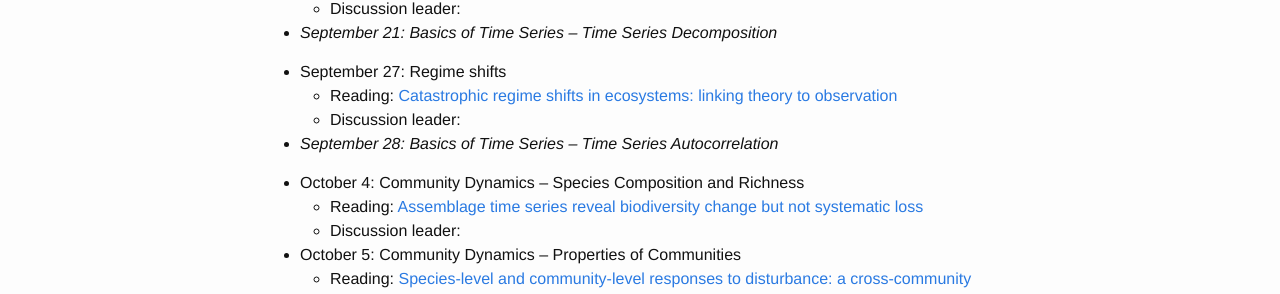
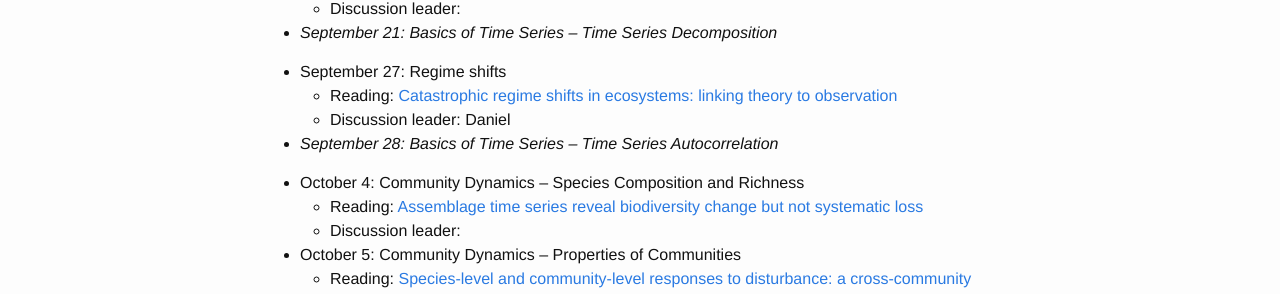
Before and after one commit to weecology/forecasting-dynamics-course, a Jekyll site: the page built from schedule.md, in a window 1280 px wide. Shown: the part 860-1154 px from the top of the page. Built offline with Jekyll 4.4.1, drawn with Linux system fonts in a browser that asks for light colours.

Commit message:
Added discussion leader

```diff
--- a/schedule.md
+++ b/schedule.md
@@ -48,7 +48,7 @@ Activity days when laptops are required are noted in italics. Discussion leaders
 
 * September 27: Regime shifts
     * Reading: [Catastrophic regime shifts in ecosystems: linking theory to observation](http://dx.doi.org/10.1016/j.tree.2003.09.002)
-    * Discussion leader:
+    * Discussion leader: Daniel
 
 * *September 28: Basics of Time Series – Time Series Autocorrelation*
 
```
